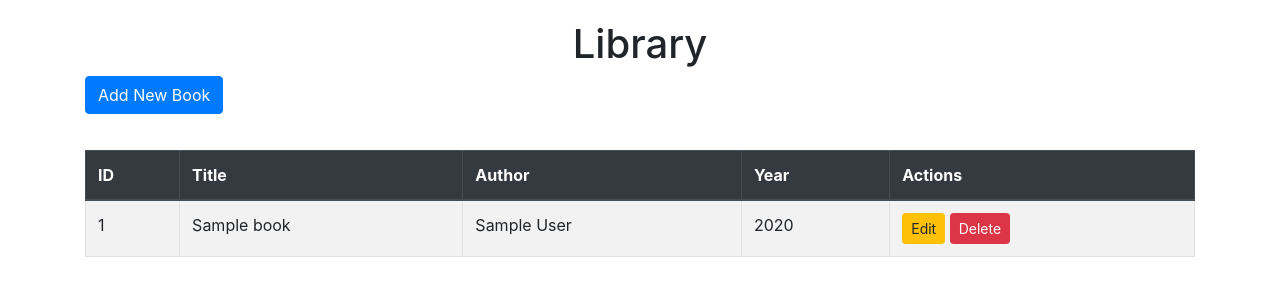
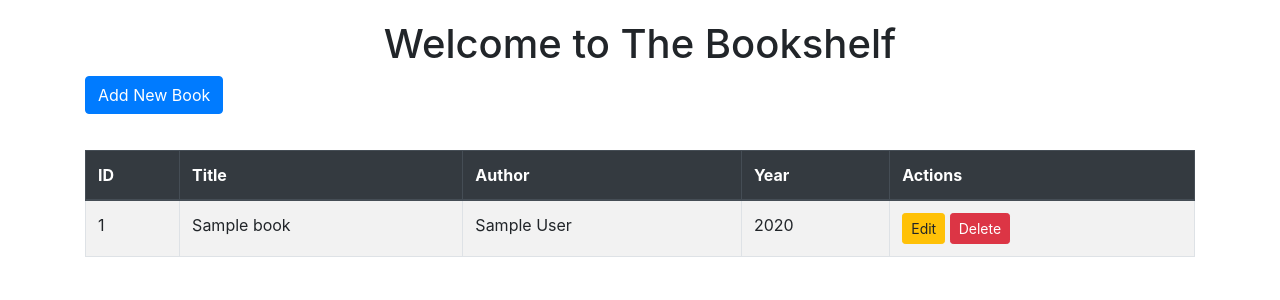
Before and after one commit to AdamuJighjigh/The_Bookshelf, a Flask app: page / in a window 1280 px wide. Shown: the top 300 px of the page. Run offline with Flask 3, Linux system fonts and the light colour scheme; tables that the repository leaves empty or names only in its code hold one stand-in row (values such as "Sample post"); some libraries are stand-ins or nearby versions.

Commit message:
changed header

```diff
--- a/templates/index.html
+++ b/templates/index.html
@@ -11,7 +11,7 @@
 </head>
 <body>
     <div class="container">
-        <h1 class="text-center">Library</h1>
+        <h1 class="text-center">Welcome to The Bookshelf</h1>
         <a href="{{ url_for('create') }}" class="btn btn-primary mb-3">Add New Book</a>
         <table class="table table-bordered table-striped">
             <thead class="thead-dark">
```
